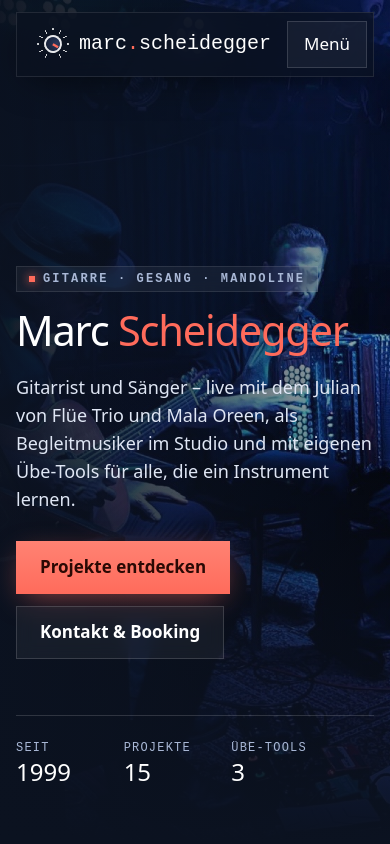
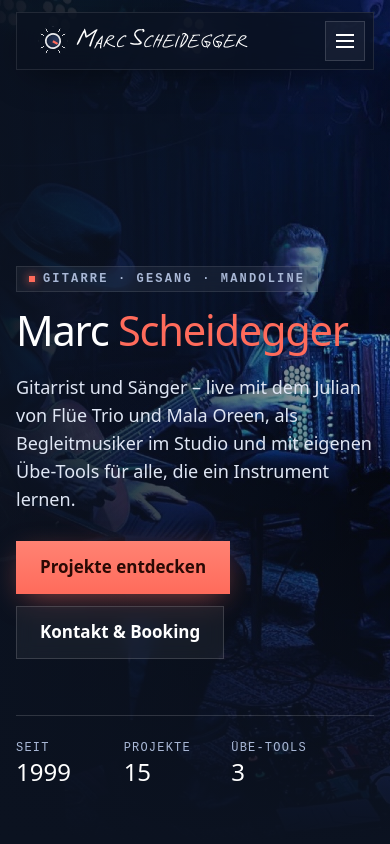
Before and after one commit to Marscx/marcscheidegger, a plain HTML site: page index.html in a window 390 px wide. Shown: the top 844 px of the page. Drawn offline with Linux system fonts and the light colour scheme.

Commit message:
Tailwind-Variante: Logo MARC SCHEIDEGGER in eigener Handschrift (nur Versalien, Schrift auf 10 Buchstaben ausgedünnt), Menü-Knopf ☰
Co-Authored-By: Claude Opus 5.5 <noreply@anthropic.com>

```diff
--- a/index.html
+++ b/index.html
@@ -26,8 +26,8 @@
     <!-- Schwebende Glas-Leiste: Tailwind-Klassen direkt hier (Aussehen der Menüpunkte: .nav in src/site.tailwind.css) -->
     <header class="site-header fixed inset-x-0 top-3 z-50 px-4">
         <div class="relative mx-auto flex max-w-6xl items-center justify-between gap-4 border border-white/10 bg-night-950/70 py-2 pr-2 pl-5 shadow-[0_10px_40px_-15px_rgb(0_0_0/.8)] backdrop-blur-xl">
-            <a class="logo" href="index.html" aria-label="Marc Scheidegger – Startseite"><b class="logo-zeichen" aria-hidden="true"></b>marc<span>.</span>scheidegger</a>
-            <button class="nav-toggle" aria-expanded="false" aria-controls="nav">Menü</button>
+            <a class="logo" href="index.html" aria-label="Marc Scheidegger – Startseite"><b class="logo-zeichen" aria-hidden="true"></b><span class="logo-wort">Marc</span> <span class="logo-wort">Scheidegger</span></a>
+            <button class="nav-toggle" aria-expanded="false" aria-controls="nav" aria-label="Menü"><span aria-hidden="true"></span></button>
             <nav class="nav" id="nav" aria-label="Hauptnavigation">
                 <ul>
                 <li><a href="index.html" aria-current="page">Home</a></li>
@@ -241,7 +241,7 @@
          Die Jahreszahl wird von site.js automatisch aktualisiert. ===== -->
     <footer class="site-footer border-t border-white/10 py-12 text-[.95rem] text-night-300">
         <div class="wrap flex flex-wrap items-center justify-between gap-x-8 gap-y-5">
-            <p class="m-0"><span class="logo"><b class="logo-zeichen" aria-hidden="true"></b>marc<span>.</span>scheidegger</span> · © <span data-year>2026</span></p>
+            <p class="m-0"><span class="logo"><b class="logo-zeichen" aria-hidden="true"></b><span class="logo-wort">Marc</span> <span class="logo-wort">Scheidegger</span></span> · © <span data-year>2026</span></p>
             <ul class="social m-0 flex list-none flex-wrap gap-2.5 p-0" aria-label="Social Media">
                 <li><a href="https://www.instagram.com/marscx/" aria-label="Instagram" title="Instagram"><svg viewBox="0 0 24 24" fill="none" stroke="currentColor" stroke-width="1.8" stroke-linecap="round" stroke-linejoin="round" aria-hidden="true"><rect x="3" y="3" width="18" height="18" rx="5"/><circle cx="12" cy="12" r="4"/><circle cx="17.5" cy="6.5" r="1" fill="currentColor" stroke="none"/></svg></a></li>
                 <li><a href="https://www.youtube.com/watch?v=AC6F9rHJwL4" aria-label="YouTube" title="YouTube"><svg viewBox="0 0 24 24" fill="none" stroke="currentColor" stroke-width="1.8" stroke-linecap="round" stroke-linejoin="round" aria-hidden="true"><rect x="2" y="5" width="20" height="14" rx="4"/><path d="m10 9 5 3-5 3z" fill="currentColor"/></svg></a></li>
--- a/src/site.tailwind.css
+++ b/src/site.tailwind.css
@@ -42,8 +42,20 @@
     --font-sans: "Avenir Next", ui-sans-serif, system-ui, "Segoe UI", "Helvetica Neue", Arial, sans-serif;
     /* Schreibmaschine für Logo und kleine Beschriftungen (Systemschriften, nichts wird geladen):
        American Typewriter (Mac/iPhone), sonst Courier */
+    /* Marcs Handschrift (eigene Schrift, liegt auf dem eigenen Server in fonts/) */
+    --font-hand: "Marc Handschrift", "American Typewriter", cursive;
     --font-schreib: "American Typewriter", "Courier Prime", "Courier New", ui-monospace, monospace;
     /* Ganz eckig: keine Rundungen (Karten, Buttons, Bilder) */
+}
+
+/* Marcs Handschrift (nur Versalien): wird vom eigenen Server geladen (keine fremden Dienste) */
+@font-face {
+    font-family: "Marc Handschrift";
+    /* Nur die Grossbuchstaben des Namens (A C D E G H I M R S) und das Leerzeichen sind in der
+       Datei – alle anderen Zeichen wurden entfernt, damit sich keine Unterschrift nachbauen lässt. */
+    src: url("../fonts/marc-versalien.ttf") format("truetype");
+    unicode-range: U+0020, U+0041, U+0043-0045, U+0047-0049, U+004D, U+0052-0053;
+    font-display: swap;
 }
 
 /* ---------- 3. Grundregeln ---------- */
@@ -73,15 +85,17 @@
 /* ---------- 4. Bausteine ---------- */
 @layer components {
     .wrap { width: min(72rem, 100% - 32px); margin-inline: auto; }
-    /* Logo: Schreibmaschine, schlank, Punkt in der Akzentfarbe */
-    .logo { @apply font-schreib text-[1.25rem] font-normal tracking-normal text-white no-underline; }
+    /* Logo: MARC SCHEIDEGGER in Marcs Handschrift, nur Grossbuchstaben, Anfangsbuchstaben grösser */
+    .logo { @apply font-hand text-[1.3rem] sm:text-[1.75rem] leading-none whitespace-nowrap font-normal tracking-normal text-white no-underline; }
     .logo:hover { @apply text-white; }
-    .logo > span { @apply text-akzent-500; }
+    .logo-wort { @apply inline-block uppercase; font-size: .72em; letter-spacing: .02em; }
+    .logo-wort::first-letter { font-size: 1.4em; }
+    .logo-wort + .logo-wort { margin-left: .3em; }   /* das Leerzeichen der Handschrift ist sehr schmal */
     /* Logo-Zeichen: ein Verstärker-Knopf (Poti), nur mit CSS gezeichnet.
        ::before = Skala: 11 Striche im Bogen (unten offen, wie auf dem Amp)
        ::after  = Knopf mit Rand und Zeiger in der Akzentfarbe, fast auf Anschlag gedreht */
     .logo { @apply inline-flex items-center; }
-    .logo-zeichen { @apply relative mr-2.5 inline-block size-[32px] flex-none; }
+    .logo-zeichen { @apply relative mr-2 inline-block size-[32px] flex-none max-sm:scale-90; }
     .logo-zeichen::before {
         content: ""; @apply absolute inset-0 rounded-full;
         background: repeating-conic-gradient(from -152deg, rgb(255 255 255 / .8) 0 4deg, transparent 4deg 30deg);
@@ -111,9 +125,12 @@
     .nav a { @apply block px-4 py-2 text-[.95rem] font-medium text-night-300 no-underline transition; }
     .nav a:hover { @apply bg-white/5 text-white; }
     .nav a[aria-current="page"] { @apply bg-akzent-500 text-akzent-950; }
-    .nav-toggle { @apply hidden cursor-pointer border border-white/15 bg-white/5 px-4 py-2 font-medium text-white; }
+    /* Menü-Knopf (nur Handy): drei Striche ☰ – der mittlere ist der span, die anderen sind Schatten */
+    .nav-toggle { @apply hidden size-10 flex-none cursor-pointer place-items-center border border-white/15 bg-white/5 text-white; }
+    .nav-toggle span { @apply block h-[2px] w-[18px] bg-current; box-shadow: 0 -6px 0 currentColor, 0 6px 0 currentColor; }
+    .nav-toggle[aria-expanded="true"] { @apply border-akzent-500 text-akzent-500; }
     @media (max-width: 860px) {
-        .nav-toggle { @apply block; }
+        .nav-toggle { @apply grid; }
         .js .nav { @apply absolute inset-x-0 top-[calc(100%+8px)] hidden border border-white/10 bg-night-900 p-2 shadow-2xl; }
         .js .nav.open { @apply block; }
         .nav ul { @apply flex-col; }
```
Also changed, not shown: 404.html (+3 -3 lines), chronologie.html (+3 -3 lines), datenschutz.html (+3 -3 lines), impressum.html (+3 -3 lines), kontakt.html (+3 -3 lines), lernen.html (+3 -3 lines), projekte.html (+3 -3 lines), css/site.css, fonts/marc-versalien.ttf (added), 2 other files.
